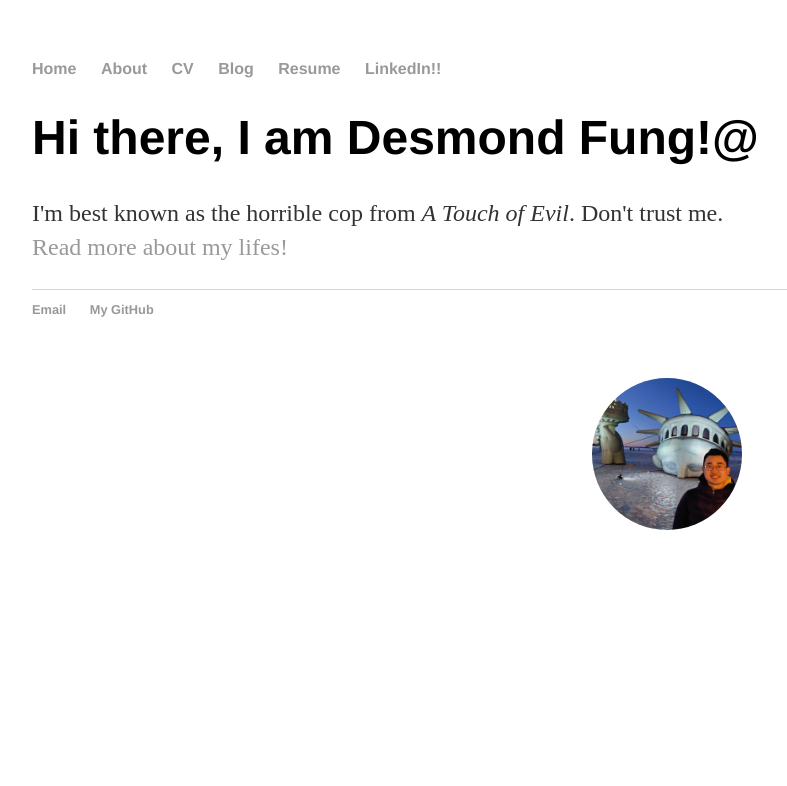
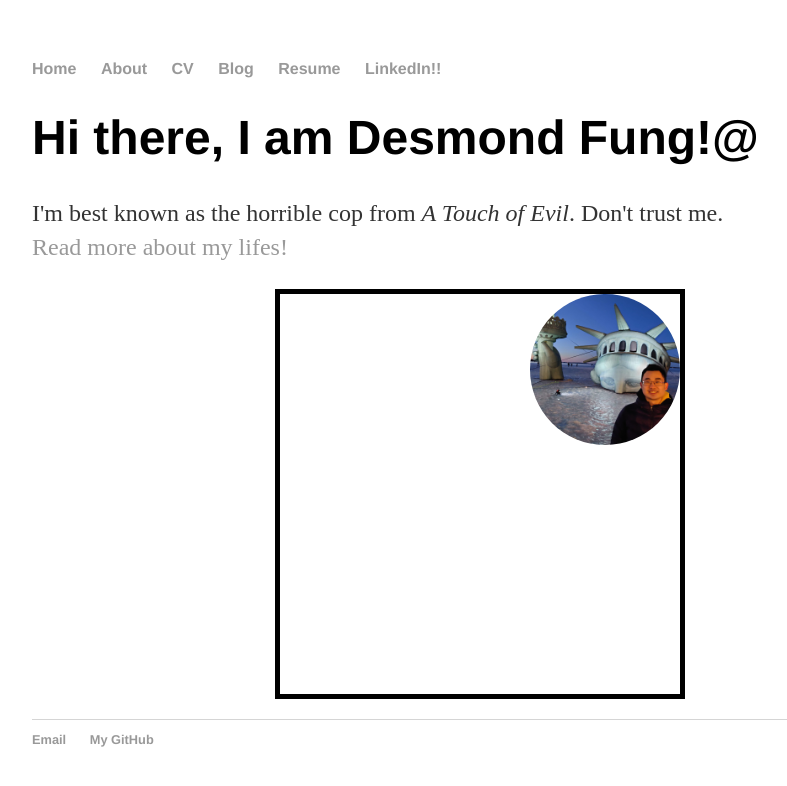
Before and after one commit to ddhangdd/ddhangdd.github.io, a Jekyll site: the page built from index.html, in a window 1280 px wide. Shown: the top 786 px of the page, without its empty margins (160-947 px from the left). Built offline with Jekyll 4.4.1, drawn with Linux system fonts in a browser that asks for light colours.

Commit message:
Update main.css

```diff
--- a/css/main.css
+++ b/css/main.css
@@ -24,10 +24,19 @@ h1 {
     font-family:'Helvetica', 'Arial', 'Sans-Serif';
 }
 
+
+.box{
+    width: 400px;
+    height: 400px;
+    border:5px solid black;
+    margin: 20px auto;
+    position: relative;
+}
+
 .topleft {
   position: absolute;
-  top: 10cm;
-  right: 10cm;
+  top: 0px;
+  right: 0px;
 }
 
 
```
